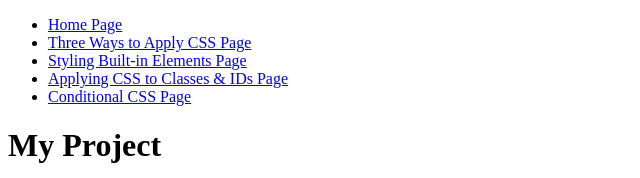
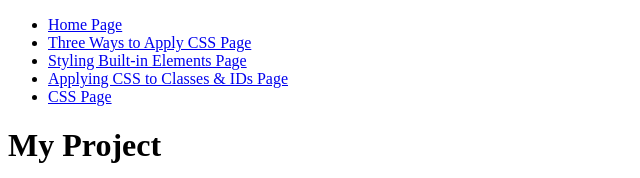
Before and after one commit to KeanuHarris/COMP001A.LectureActivity5, a plain HTML site: page index.html in a window 1280 px wide. Shown: the top 178 px of the page, without its empty margins (0-640 px from the left). Drawn offline with Linux system fonts and the light colour scheme.

Commit message:
changed the text

```diff
--- a/index.html
+++ b/index.html
@@ -14,7 +14,7 @@
         <li><a href="css-application.html">Three Ways to Apply CSS Page</a></li>
         <li><a href="built-in-elements.html">Styling Built-in Elements Page</a></li>
         <li><a href="classes-ids.html">Applying CSS to Classes & IDs Page</a></li>
-        <li><a href="conditional-css.html">Conditional CSS Page</a></li>
+        <li><a href="conditional-css.html">CSS Page</a></li>
       </ul>
     </nav>
     <h1></h1>
```
